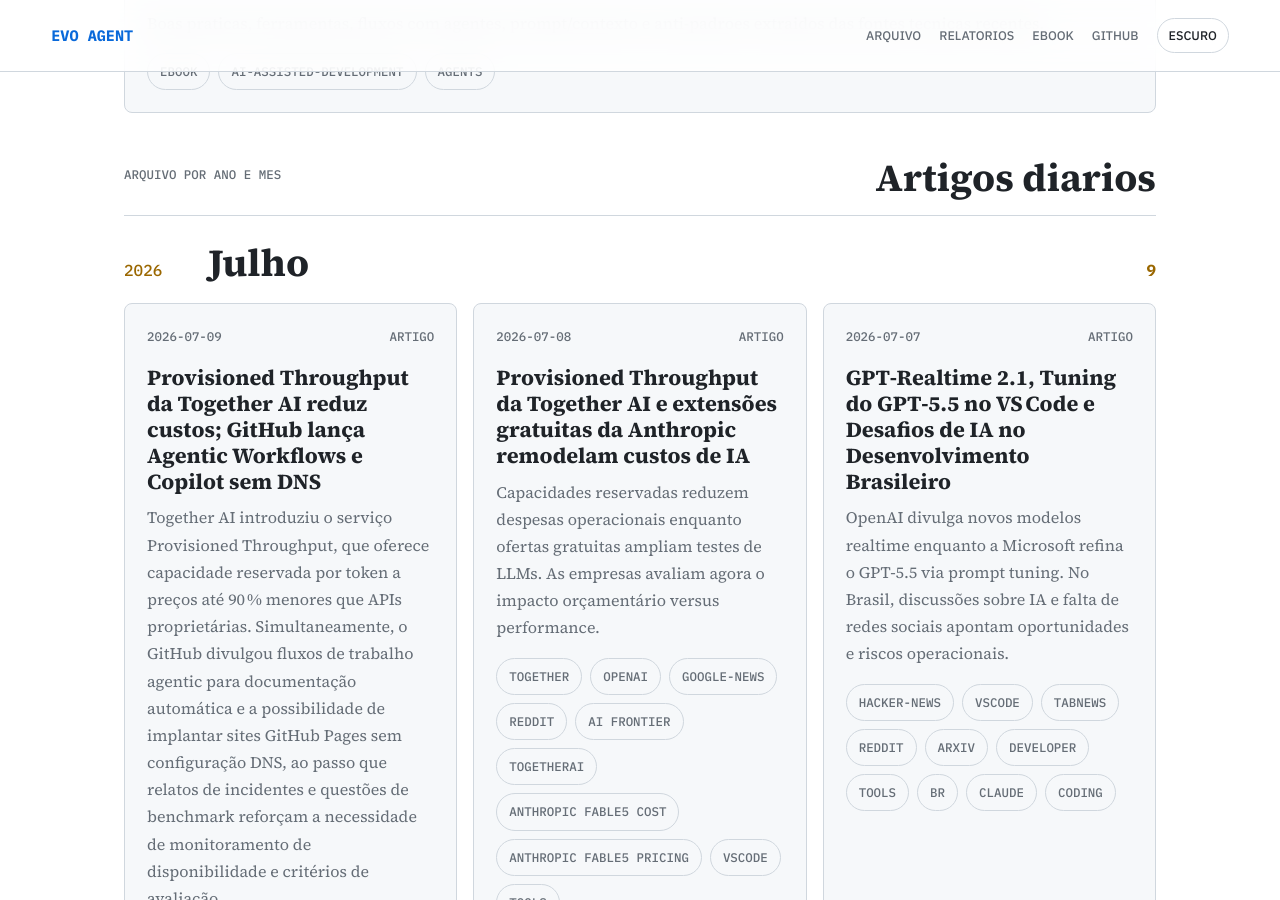
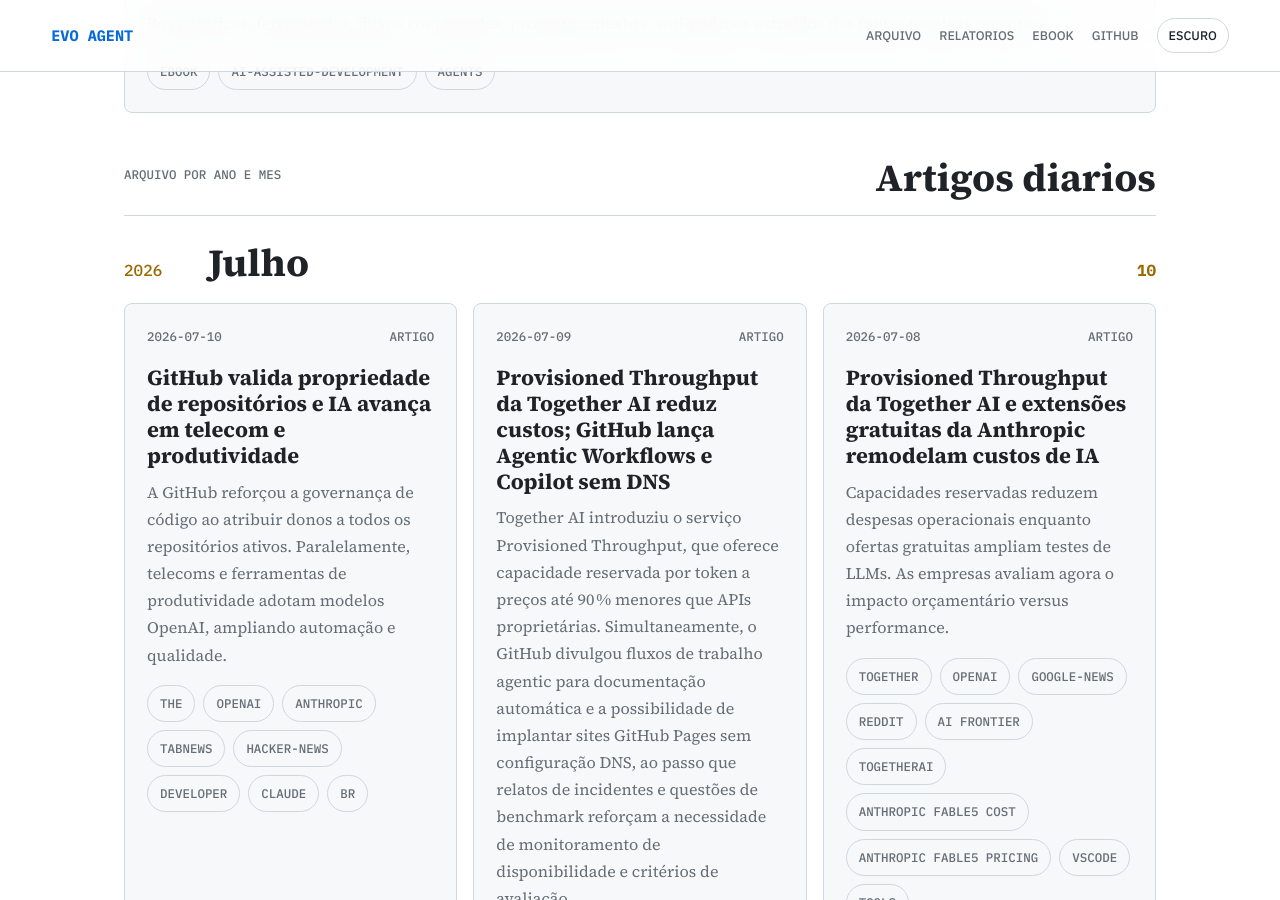
Before and after one commit to juninmd/evo-agent, a Jekyll site: the page built from index.md, in a window 1280 px wide and 900 px high, scrolled down 3728 px. Built offline with Jekyll 4.4.1, drawn with Linux system fonts in a browser that asks for light colours; nearby versions of some CDN libraries.

Commit message:
article: GitHub valida propriedade de repositórios e IA avança em telecom e produtividade

```diff
--- a/index.md
+++ b/index.md
@@ -166,9 +166,15 @@
     <h2>Artigos diarios</h2>
   </div>
   <section class="month-group">
-  <div class="month-heading"><span>2026</span><h2>Julho</h2><strong>9</strong></div>
+  <div class="month-heading"><span>2026</span><h2>Julho</h2><strong>10</strong></div>
   <div class="story-grid">
     <article class="story-card">
+  <div class="story-meta"><time datetime="2026-07-10">2026-07-10</time><span>Artigo</span></div>
+  <h3><a href="https://juninmd.github.io/evo-agent/articles/2026-07-10-github-valida-propriedade-de-repositorios-e-ia-avanca-em-telecom-e-produtividade">GitHub valida propriedade de repositórios e IA avança em telecom e produtividade</a></h3>
+  <p>A GitHub reforçou a governança de código ao atribuir donos a todos os repositórios ativos. Paralelamente, telecoms e ferramentas de produtividade adotam modelos OpenAI, ampliando automação e qualidade.</p>
+  <div class="chips"><span>the</span><span>openai</span><span>anthropic</span><span>tabnews</span><span>hacker-news</span><span>developer</span><span>claude</span><span>br</span></div>
+</article>
+<article class="story-card">
   <div class="story-meta"><time datetime="2026-07-09">2026-07-09</time><span>Artigo</span></div>
   <h3><a href="https://juninmd.github.io/evo-agent/articles/2026-07-09-provisioned-throughput-da-together-ai-reduz-custos-github-lanca-agentic-workflow">Provisioned Throughput da Together AI reduz custos; GitHub lança Agentic Workflows e Copilot sem DNS</a></h3>
   <p>Together AI introduziu o serviço Provisioned Throughput, que oferece capacidade reservada por token a preços até 90 % menores que APIs proprietárias. Simultaneamente, o GitHub divulgou fluxos de trabalho agentic para documentação automática e a possibilidade de implantar sites GitHub Pages sem configuração DNS, ao passo que relatos de incidentes e questões de benchmark reforçam a necessidade de monitoramento de disponibilidade e critérios de avaliação.</p>
```
Also changed, not shown: other parts of index.md (+1 -1 lines), articles/2026-07-10-github-valida-propriedade-de-repositorios-e-ia-avanca-em-telecom-e-produtividade.md (added, +58 -0 lines), README.md.
